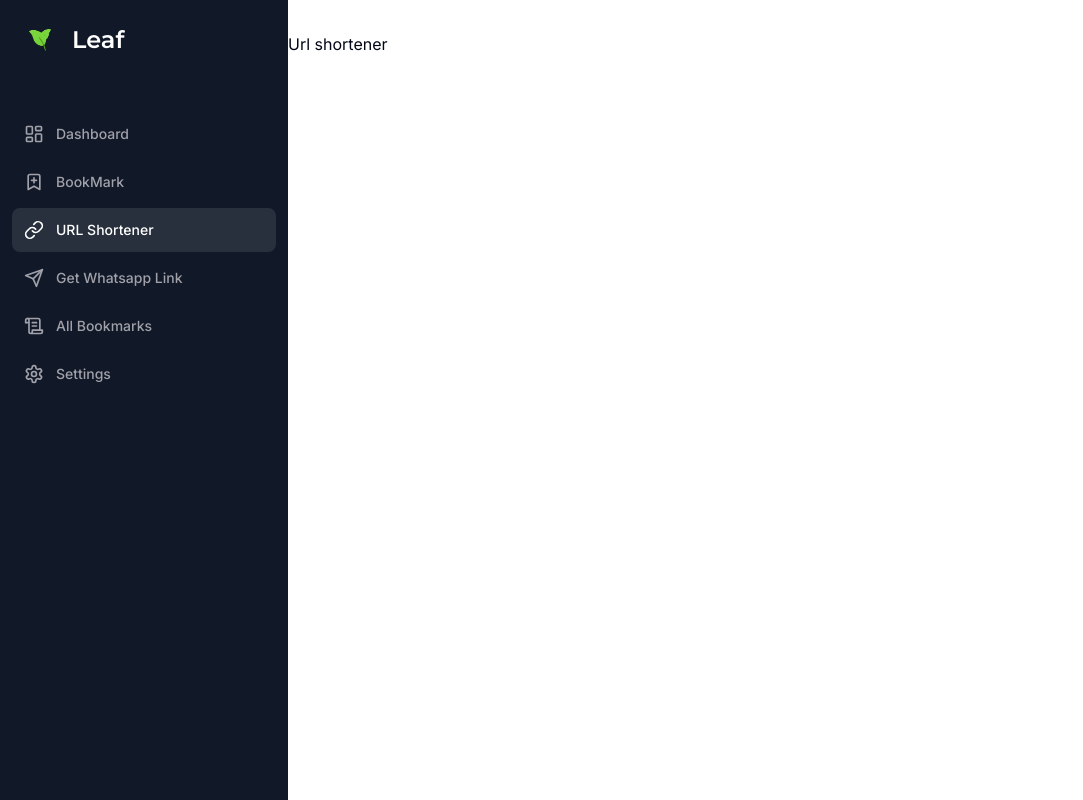
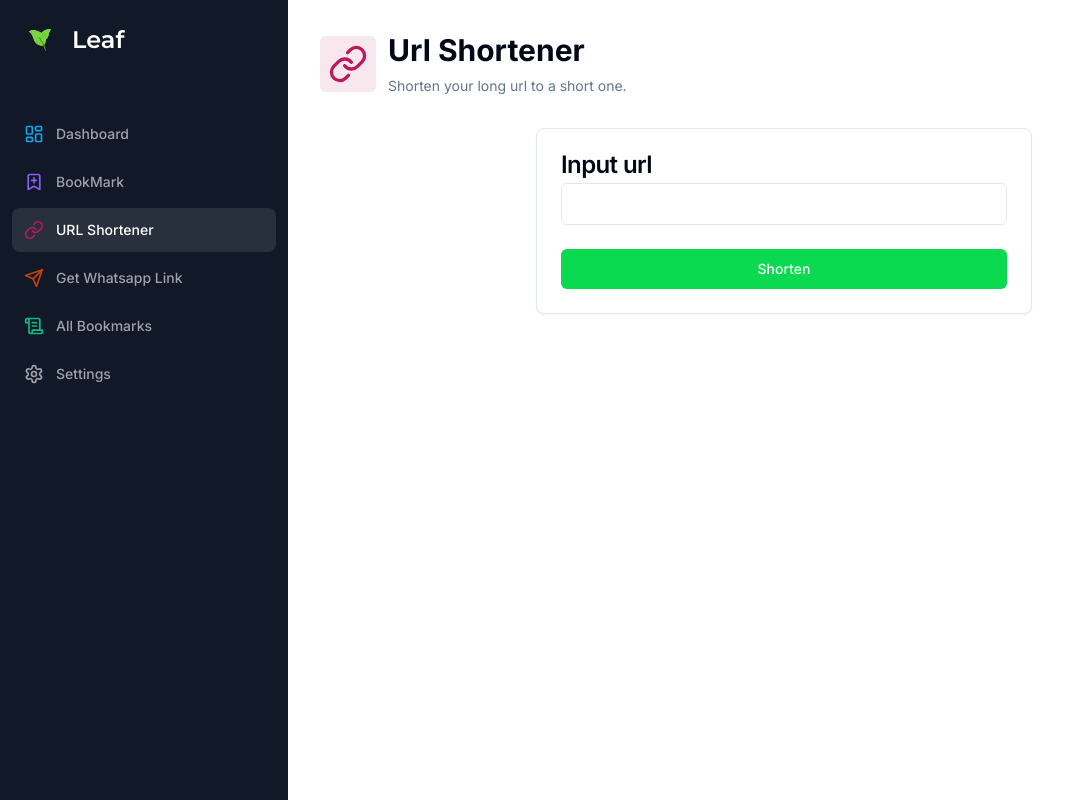
Before and after one commit to CharlesChinedum/leaf, a Next.js app: page /url-shortener in a window 1280 px wide. Shown: the whole page, without its empty margins (0-1083 px from the left). Built offline with nearby package versions, Linux system fonts and the light colour scheme; no server answers.

Commit message:
update: finished dashboard page, working on url shortener

```diff
--- a/app/(dashboard)/(routes)/dashboard/page.tsx
+++ b/app/(dashboard)/(routes)/dashboard/page.tsx
@@ -7,7 +7,43 @@ import { cn } from "@/lib/utils";
 
 import { ArrowRight } from "lucide-react";
 
-import { tools } from "@/constants";
+import {
+  LinkIcon,
+  BookmarkPlusIcon,
+  SendIcon,
+  ScrollTextIcon,
+} from "lucide-react";
+
+const tools = [
+  {
+    label: "Bookmark",
+    icon: BookmarkPlusIcon,
+    color: "text-violet-500",
+    bgColor: "bg-violet-500/10",
+    href: "/bookmark",
+  },
+  {
+    label: "URL Shortener",
+    icon: LinkIcon,
+    href: "/url-shortener",
+    color: "text-pink-700",
+    bgColor: "bg-pink-500/10",
+  },
+  {
+    label: "Get Whatsapp Link",
+    icon: SendIcon,
+    href: "/whatsapp-link",
+    color: "text-orange-700",
+    bgColor: "bg-orange-700/10",
+  },
+  {
+    label: "All Bookmarks",
+    icon: ScrollTextIcon,
+    href: "/all-bookmarks",
+    color: "text-emerald-500",
+    bgColor: "bg-emerald-700/10",
+  },
+];
 
 const DashboardPage = () => {
   const router = useRouter();
--- a/app/(dashboard)/(routes)/layout.tsx
+++ b/app/(dashboard)/(routes)/layout.tsx
@@ -1,21 +1,29 @@
+"use client";
+
 import React from "react";
 
 import DashboardNavbar from "@/components/Dashboard-Navbar";
 import Sidebar from "@/components/Sidebar";
 
+import { QueryClient, QueryClientProvider } from "react-query";
+
 const DashboardLayout = ({ children }: { children: React.ReactNode }) => {
+  const queryClient = new QueryClient();
+
   return (
     <div className="h-full">
       <div className="w-full h-full flex">
         <div className="hidden h-full md:flex md:w-72 md:flex-col md:fixed md:inset-y-0 bg-gray-900">
           <Sidebar />
         </div>
+        <QueryClientProvider client={queryClient}>
           <main className="md:pl-72 w-full">
             <div className="w-full flex justify-end">
               <DashboardNavbar />
             </div>
             {children}
           </main>
+        </QueryClientProvider>
       </div>
     </div>
   );
--- a/app/(dashboard)/(routes)/url-shortener/page.tsx
+++ b/app/(dashboard)/(routes)/url-shortener/page.tsx
@@ -1,7 +1,113 @@
-import React from "react";
+"use client";
+
+import { useState } from "react";
+import axios from "axios";
+import { useQuery } from "react-query";
+
+import { LinkIcon } from "lucide-react";
+
+import {
+  Card,
+  CardContent,
+  CardFooter,
+  CardHeader,
+  CardTitle,
+} from "@/components/ui/card";
+import { Button } from "@/components/ui/button";
+
+import Heading from "@/components/Heading";
+import Loader from "@/components/Loader";
 
 const UrlShortenerPage = () => {
-  return <div>Url shortener</div>;
+  const [url, setUrl] = useState("");
+  const [isLoading, setIsLoading] = useState(false);
+  const [isError, setIsError] = useState(false);
+  const [shortUrl, setShortUrl] = useState("");
+
+  const apiUrl: any = process.env.NEXT_PUBLIC_URL_SHORTENER_API_BASE_URL;
+  const key = process.env.NEXT_PUBLIC_URL_SHORTENER_API_KEY;
+  const host = process.env.NEXT_PUBLIC_URL_SHORTENER_API_HOST;
+
+  const getShortUrl = () => {
+    try {
+      setIsLoading(true);
+      setIsError(false);
+
+      const response = axios
+        .post(
+          apiUrl,
+          {
+            url: url,
+          },
+          {
+            headers: {
+              "content-type": "application/x-www-form-urlencoded",
+              "x-Rapidapi-key": key,
+              "x-Rapidapi-host": host,
+            },
+          }
+        )
+        .then((res) => {
+          res.data;
+          setShortUrl(res.data.result_url);
+          console.log(res.data);
+        });
+    } catch (error) {
+      setIsError(true);
+      console.log(error);
+    } finally {
+      setIsLoading(false);
+    }
+  };
+
+  return (
+    <div className="w-full">
+      <Heading
+        title="Url Shortener"
+        description="Shorten your long url to a short one."
+        icon={LinkIcon}
+        iconColor="text-pink-700"
+        bgColor="bg-pink-700/10"
+      />
+      <div className="w-full flex justify-center">
+        <div className="w-1/2">
+          <Card className="w-full">
+            {/* TODO: 1. change the below dynamic class and use cn
+                      2. add a copy to clipboard button
+                      3. handle error message
+                      4. add a loader (set time interval of a few seconds)
+            */}
+            <CardHeader className={`${isLoading && "pb-0"}`}>
+              <CardTitle>Input url</CardTitle>
+              {/* <CardDescription>Input url</CardDescription> */}
+              <input
+                type="text"
+                value={url}
+                className="border-[1px] border-gray-200 rounded-md outline-none py-2 px-5"
+                onChange={(e) => setUrl(e.target.value)}
+              />
+            </CardHeader>
+            {isLoading && <Loader />}
+            {/* {isError && <p>Something went wrong...</p>} */}
+            {shortUrl && (
+              <CardContent>
+                <p>{shortUrl}</p>
+              </CardContent>
+            )}
+            <CardFooter>
+              <Button
+                variant="base"
+                className="w-full text-white"
+                onClick={getShortUrl}
+              >
+                Shorten
+              </Button>
+            </CardFooter>
+          </Card>
+        </div>
+      </div>
+    </div>
+  );
 };
 
 export default UrlShortenerPage;
--- /dev/null
+++ b/components/Heading.tsx
@@ -0,0 +1,32 @@
+import { cn } from "@/lib/utils";
+import { LucideIcon } from "lucide-react";
+
+interface HeadingProps {
+  title: string;
+  description: string;
+  icon: LucideIcon;
+  iconColor?: string;
+  bgColor?: string;
+}
+
+const Heading = ({
+  title,
+  description,
+  icon: Icon,
+  iconColor,
+  bgColor,
+}: HeadingProps) => {
+  return (
+    <div className="px-4 lg:px-8 flex items-center gap-x-3 mb-8">
+      <div className={cn("p-2 w-fit rounded-md", bgColor)}>
+        <Icon className={cn("w-10 h-10", iconColor)} />
+      </div>
+      <div>
+        <h2 className="text-3xl font-bold mb-2">{title}</h2>
+        <p className="text-sm text-muted-foreground">{description}</p>
+      </div>
+    </div>
+  );
+};
+
+export default Heading;
--- /dev/null
+++ b/components/Loader.tsx
@@ -0,0 +1,13 @@
+import Image from "next/image";
+
+const Loader = () => {
+  return (
+    <div className="flex justify-center py-5">
+      <div className="w-10 h-10 relative animate-spin">
+        <Image alt="logo" fill src="/chain.png" />
+      </div>
+    </div>
+  );
+};
+
+export default Loader;
--- a/components/Navbar.tsx
+++ b/components/Navbar.tsx
@@ -7,7 +7,7 @@ const Navbar = () => {
   return (
     <div className="w-full bg-white bg-opacity-85 shadow-sm shadow-gray-100 rounded-[2.5rem]">
       <div className="w-full px-[2rem] py-2">
-        <div className="flex">
+        <div className="flex items-center">
           <div className="flex items-end">
             <Image src="/logo.png" alt="logo" width={50} height={50} />
             <span className="text-gray-300">leaf</span>
--- a/components/Sidebar.tsx
+++ b/components/Sidebar.tsx
@@ -7,12 +7,57 @@ import { usePathname } from "next/navigation";
 
 import { cn } from "@/lib/utils";
 
-import { routes } from "@/constants";
+import {
+  LinkIcon,
+  LayoutDashboard,
+  BookmarkPlusIcon,
+  SendIcon,
+  ScrollTextIcon,
+  Settings,
+} from "lucide-react";
 
 const montserrat = Montserrat({
   weight: "600",
   subsets: ["latin"],
 });
+
+const routes = [
+  {
+    label: "Dashboard",
+    icon: LayoutDashboard,
+    href: "/dashboard",
+    color: "text-sky-500",
+  },
+  {
+    label: "BookMark",
+    icon: BookmarkPlusIcon,
+    href: "/bookmark",
+    color: "text-violet-500",
+  },
+  {
+    label: "URL Shortener",
+    icon: LinkIcon,
+    href: "/url-shortener",
+    color: "text-pink-700",
+  },
+  {
+    label: "Get Whatsapp Link",
+    icon: SendIcon,
+    href: "/whatsapp-link",
+    color: "text-orange-700",
+  },
+  {
+    label: "All Bookmarks",
+    icon: ScrollTextIcon,
+    href: "/all-bookmarks",
+    color: "text-emerald-500",
+  },
+  {
+    label: "Settings",
+    icon: Settings,
+    href: "/settings",
+  },
+];
 
 const Sidebar = () => {
   const pathname = usePathname();
--- a/package.json
+++ b/package.json
@@ -15,6 +15,7 @@
     "@types/react": "18.2.21",
     "@types/react-dom": "18.2.7",
     "autoprefixer": "10.4.15",
+    "axios": "^1.5.0",
     "class-variance-authority": "^0.7.0",
     "clsx": "^2.0.0",
     "eslint-config-next": "13.4.19",
@@ -23,6 +24,7 @@
     "postcss": "8.4.28",
     "react": "18.2.0",
     "react-dom": "18.2.0",
+    "react-query": "^3.39.3",
     "tailwind-merge": "^1.14.0",
     "tailwindcss": "3.3.3",
     "tailwindcss-animate": "^1.0.6",
```
Also changed, not shown: components/ui/button.tsx (+12 -11 lines), 2 other files (tests, documents, lock files or other folders). Lines whose indentation alone changed are shown as unchanged.
